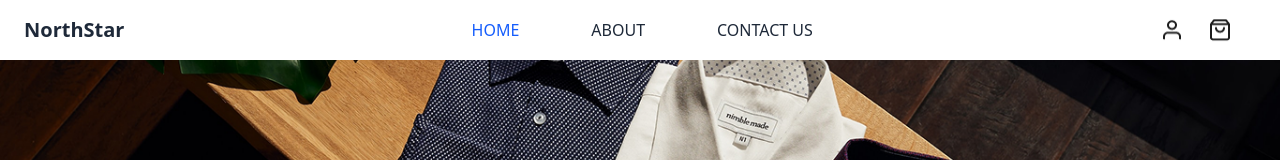
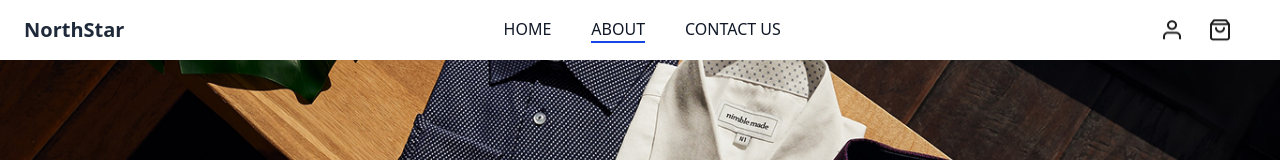
Before and after one commit to saad-rao/E-commerce-, a React (Vite) app in the folder e-commerce-web/: page /about in a window 1280 px wide. Shown: the top 160 px of the page. Built offline with nearby package versions, Linux system fonts and the light colour scheme.

Commit message:
Refactor Navbar links for improved accessibility and styling

```diff
--- a/e-commerce-web/src/components/Navbar.jsx
+++ b/e-commerce-web/src/components/Navbar.jsx
@@ -18,16 +18,42 @@ const Navbar = () => {
         <div className="hidden md:block">
           <ul className="flex space-x-10">
           <li>
-            <NavLink to="/" className="text-blue-600 font-medium px-4 py-2">HOME</NavLink>
-
-            </li>
-            <li>
-
-
-                 <NavLink to="/about" className="text-gray-800 hover:text-blue-600 transition-colors px-4 py-2">ABOUT</NavLink>
-                 </li>
-            <li>
-                 <NavLink to="/contact" className="text-gray-800 hover:text-blue-600 transition-colors px-4 py-2">CONTACT US</NavLink></li>
+  <NavLink
+    to="/"
+    className={({ isActive }) =>
+      isActive
+       ? "block py-2 px-3 text-gray-900 border-b-2 border-blue-700 md:p-0 dark:text-gray-900"
+        : "block py-2 px-3 text-gray-900 hover:text-blue-700 hover:border-b-2 hover:border-blue-300 md:p-0 dark:text-gray-900 transition-all duration-300"
+    }
+    aria-current="page"
+  >
+    HOME
+  </NavLink>
+</li>
+<li>
+  <NavLink
+    to="/about"
+    className={({ isActive }) =>
+      isActive
+       ? "block py-2 px-3 text-gray-900 border-b-2 border-blue-700 md:p-0 dark:text-gray-900"
+        : "block py-2 px-3 text-gray-900 hover:text-blue-700 hover:border-b-2 hover:border-blue-300 md:p-0 dark:text-gray-900 transition-all duration-300"
+    }
+  >
+    ABOUT
+  </NavLink>
+</li>
+<li>
+  <NavLink
+    to="/contact"
+    className={({ isActive }) =>
+      isActive
+        ? "block py-2 px-3 text-gray-900 border-b-2 border-blue-700 md:p-0 dark:text-gray-900"
+        : "block py-2 px-3 text-gray-900 hover:text-blue-700 hover:border-b-2 hover:border-blue-300 md:p-0 dark:text-gray-900 transition-all duration-300"
+    }
+  >
+    CONTACT US
+  </NavLink>
+</li>
           </ul>
         </div>
 
```
